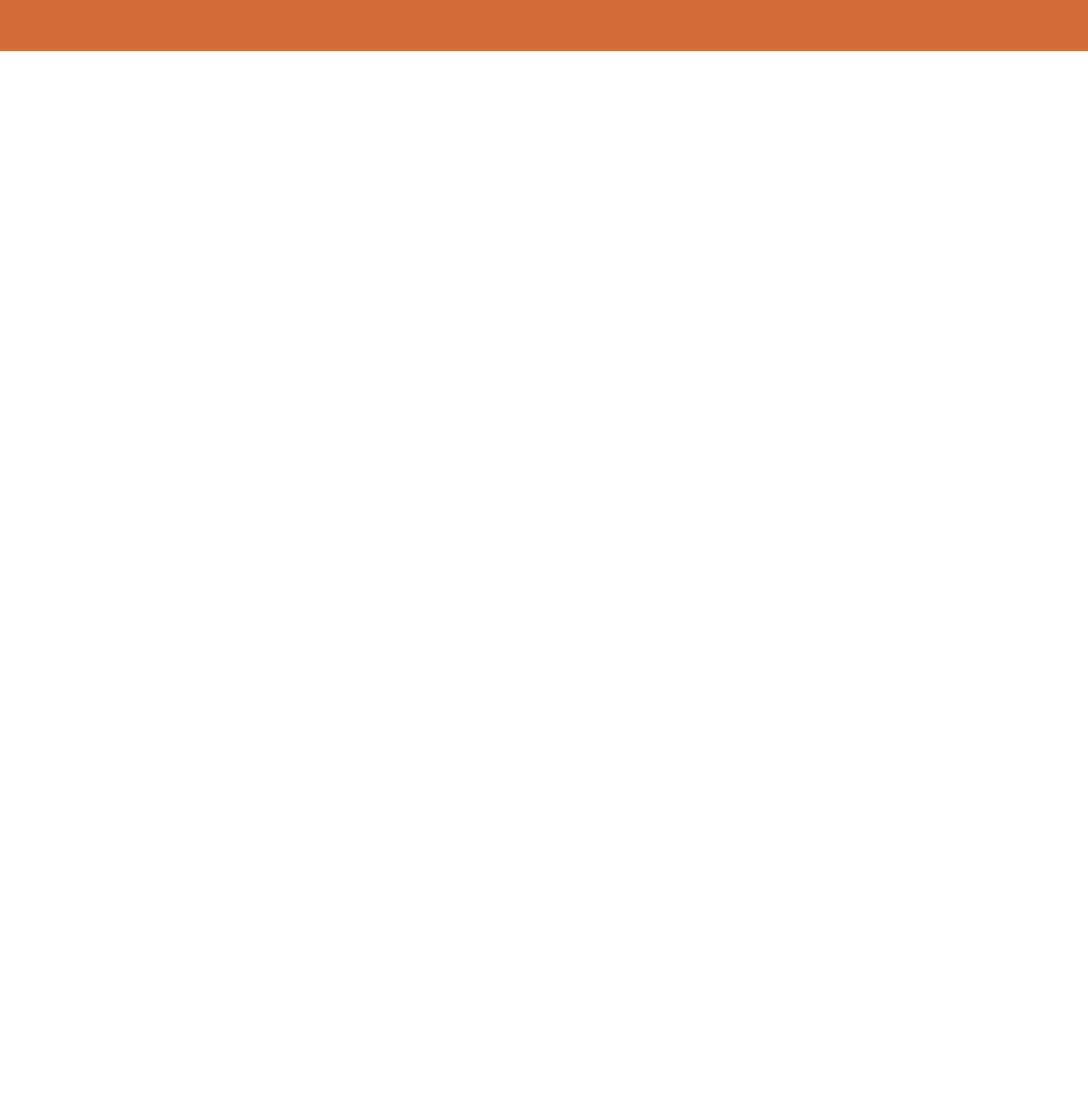
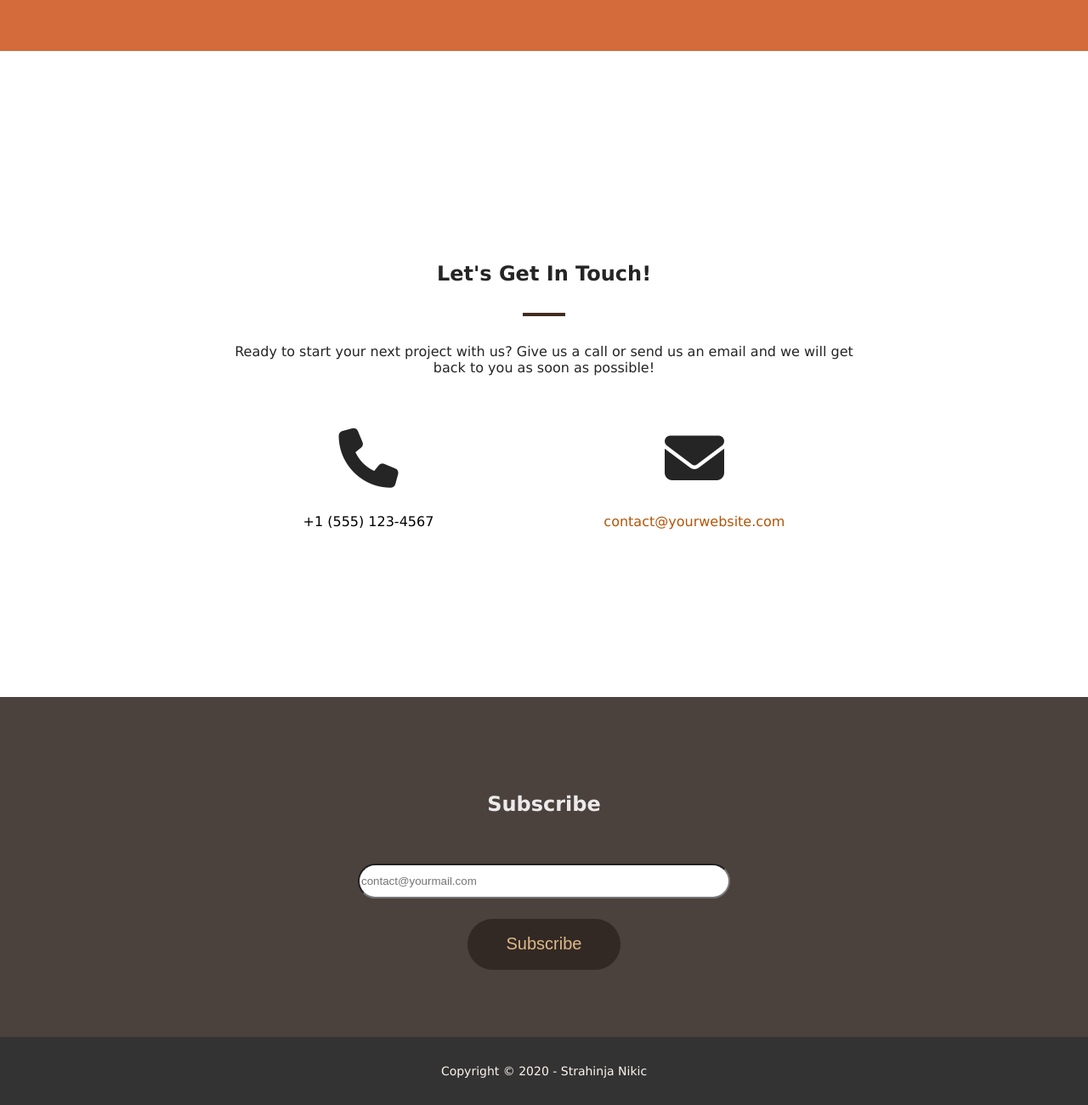
Before and after one commit to ShpyzDigital/portfolio, a plain HTML site: page index.html in a window 1280 px wide. Shown: the part 3204-4504 px from the top of the page at 85% size. Before the commit the page ends 3264 px from the top, so only its background shows below. Drawn offline with Linux system fonts and the light colour scheme.

Commit message:
for review

```diff
--- a/css/style.css
+++ b/css/style.css
@@ -36,22 +36,28 @@ h1, h2, h3, p, .divider {
 }
 
 .projects .project-list .project.box-1 {
-    background: red;
+    background: url(../media/project\ 6.jpg);
+    background-size: cover;
 }
 .projects .project-list .project.box-2 {
-    background: blue;
+    background: url(../media/project\ 2.jpg);
+    background-size: cover;
 }
 .projects .project-list .project.box-3 {
-    background: pink;
+    background: url(../media/project\ 3.jpg);
+    background-size: cover;
 }
 .projects .project-list .project.box-4 {
-    background: green;
+    background: url(../media/project\ 4.jpg);
+    background-size: cover;
 }
 .projects .project-list .project.box-5 {
-    background: yellow;
+    background: url(../media/project\ 5.jpg);
+    background-size: cover;
 }
 .projects .project-list .project.box-6 {
-    background: orangered;
+    background: url(../media/project\ 1.jpg);
+    background-size: cover;
 }
 
 /***********
@@ -136,7 +142,7 @@ h1, h2, h3, p, .divider {
 }
 
 .hero .hero-content h1 {
-    padding: 2rem 0 2rem 0;
+    padding: 2rem 0;
     color: rgb(50, 41, 36);
     font-size: 48px;
     margin: 0;
@@ -194,7 +200,7 @@ h1, h2, h3, p, .divider {
 }
 
 .starter .starter-content h2 {
-    padding: 2rem 0 2rem 0;
+    padding: 2rem 0;
     color: #fff;
 }
 
@@ -290,7 +296,6 @@ h1, h2, h3, p, .divider {
 .projects .project-list .project {
     flex-basis: 33.33%;
     height: 250px;
-    position: relative;
 }
 
 .projects .project-list .project .project-name {
@@ -299,7 +304,6 @@ h1, h2, h3, p, .divider {
 }
 
 .projects .project-list .project:hover .project-name {
-    position: absolute;
     top: 0;
     right: 0;
     left: 0;
@@ -310,10 +314,21 @@ h1, h2, h3, p, .divider {
     flex-basis: 33.33%;
     height: 250px;
     align-items: center;
-    background-color: rgba(250, 82, 4, .3);
+    background-color: rgba(192, 68, 11, 0.3);
     /* cursor: pointer; */
     transition: .2s;
+    color: rgb(255, 255, 255);
+    font-size: 20px;
 }
+
+.projects .project-list .project:hover .project-name h5 {
+    color: rgba(255,245,238,.8);
+}
+
+.projects .project-list .project:hover .project-name p {
+    margin-bottom: 27px;
+}
+
 
 /* ***********
     DOWNLOAD
@@ -330,6 +345,7 @@ h1, h2, h3, p, .divider {
 
 .download h2 {
     padding: 2rem 0;
+    color: #fff;
 }
 
 .download button {
@@ -357,3 +373,137 @@ h1, h2, h3, p, .divider {
     color: #000;
     text-decoration: none;
 }
+
+/* ***********
+    CONTACT
+   *********** */
+
+.contacts {
+    height: 95vh;
+    display: flex;
+    flex-direction: column;
+    justify-content: center;
+    align-items: center;
+}
+
+.contacts h2 {
+    padding: 2rem 0;
+    color: rgb(37, 37, 37);
+}
+
+.contacts .text {
+    padding: 2rem 0;
+    color: rgb(37, 37, 37);
+    text-align: center;
+}
+
+.contacts a {
+    color:rgb(177, 85, 9);
+    text-decoration: none;
+}
+
+.contacts a:hover {
+    text-decoration: underline;
+    cursor: pointer;
+}
+
+.contacts .contact-info {
+    display: flex;
+    justify-content: space-between;
+    padding-top: 30px;
+}
+
+.contacts .contact-info .contact {
+    display: flex;
+    flex-direction: column;
+    text-align: center;
+    height: 100px;
+    padding: 0 100px;
+}
+
+.contacts .contact-info .contact i {
+    padding-bottom: 30px;
+    font-size: 70px;
+    color: rgb(37, 37, 37);
+}
+
+/* ***********
+    SUBSCRIBE
+   *********** */
+
+   .subscribe {
+       height: 50vh;
+       background: rgb(75, 66, 61);
+   }
+
+   .subscribe .content-wrapper {
+    height: 100%;
+    display: flex;
+    flex-direction: column;
+    justify-content: center;
+    align-items: center;
+   }
+
+.subscribe .content-wrapper h2 {
+    padding: 2rem 0;
+    color: rgb(236, 234, 234);
+    text-align: center;
+}
+
+.subscribe .content-wrapper form {
+    display: flex;
+    flex-direction: column;
+    justify-content: center;
+    align-items: center;
+}
+
+.subscribe .content-wrapper form .mail {
+    width: 430px;
+    height: 35px;
+    margin: 24px 0;
+    border-radius: 30px;
+}
+
+.subscribe .content-wrapper form .mail:focus {
+    outline: none;
+}
+
+.subscribe .content-wrapper form button {
+    background: rgb(50, 41, 36);
+    height: 60px;
+    width: 180px;
+    border: 0px;
+    border-radius: 30px;
+    transition: .5s;
+    color: burlywood;
+    font-size: 20px;
+    text-align: center;
+}
+
+.subscribe .content-wrapper form button:hover {
+    cursor: pointer;
+    background: rgb(65, 53, 47);
+    transition: .5s;
+}
+
+.subscribe .content-wrapper form button:focus {
+    outline: none;
+}
+
+
+/* ***********
+    FOOTNOTE
+   *********** */
+
+.footnote {
+    height: 10vh;
+    color: seashell;
+    background: rgba(0,0,0,.8);
+    display: flex;
+    justify-content: center;
+    align-items: center;
+}
+
+.footnote p {
+    font-size: 14px;
+}
--- a/index.html
+++ b/index.html
@@ -139,6 +139,41 @@
         <button><a href="#">DOWNLOAD NOW</a></button>
     </section>
 
+    <!-- Contact -->
+    <section class="contacts content-wrapper">
+        <h2>Let's Get In Touch!</h2>
+        <div class="divider brown"></div>
+        <p class="text">Ready to start your next project with us?
+            Give us a call or send us an email and we will
+            get back to you as soon as possible!</p>
+        <div class="contact-info">
+            <div class="contact">
+                <i class="fas fa-phone"></i>
+                <p>+1 (555) 123-4567</p>
+            </div>
+            <div class="contact">
+                <i class="fas fa-envelope"></i>
+                <a href="#">contact@yourwebsite.com</a>
+            </div>
+        </div>
+    </section>
+
+    <!-- Subscribe -->
+    <section class="subscribe">
+        <div class="content-wrapper">
+            <h2>Subscribe</h2>
+            <form action="#">
+                <input class="mail" type="email" placeholder="contact@yourmail.com">
+                <button>Subscribe</button>
+            </form>
+        </div>
+    </section>
+
+    <!-- Footnote -->
+    <section class="footnote">
+        <p>Copyright © 2020 - Strahinja Nikic</p>
+    </section>
+
 
     <!-- JavaScript -->
     <script src="./js/main.js"></script>
```
Also changed, not shown: media/project 1.jpg (added), media/project 2.jpg (added), media/project 3.jpg (added), media/project 4.jpg (added), media/project 5.jpg (added), media/project 6.jpg (added).
